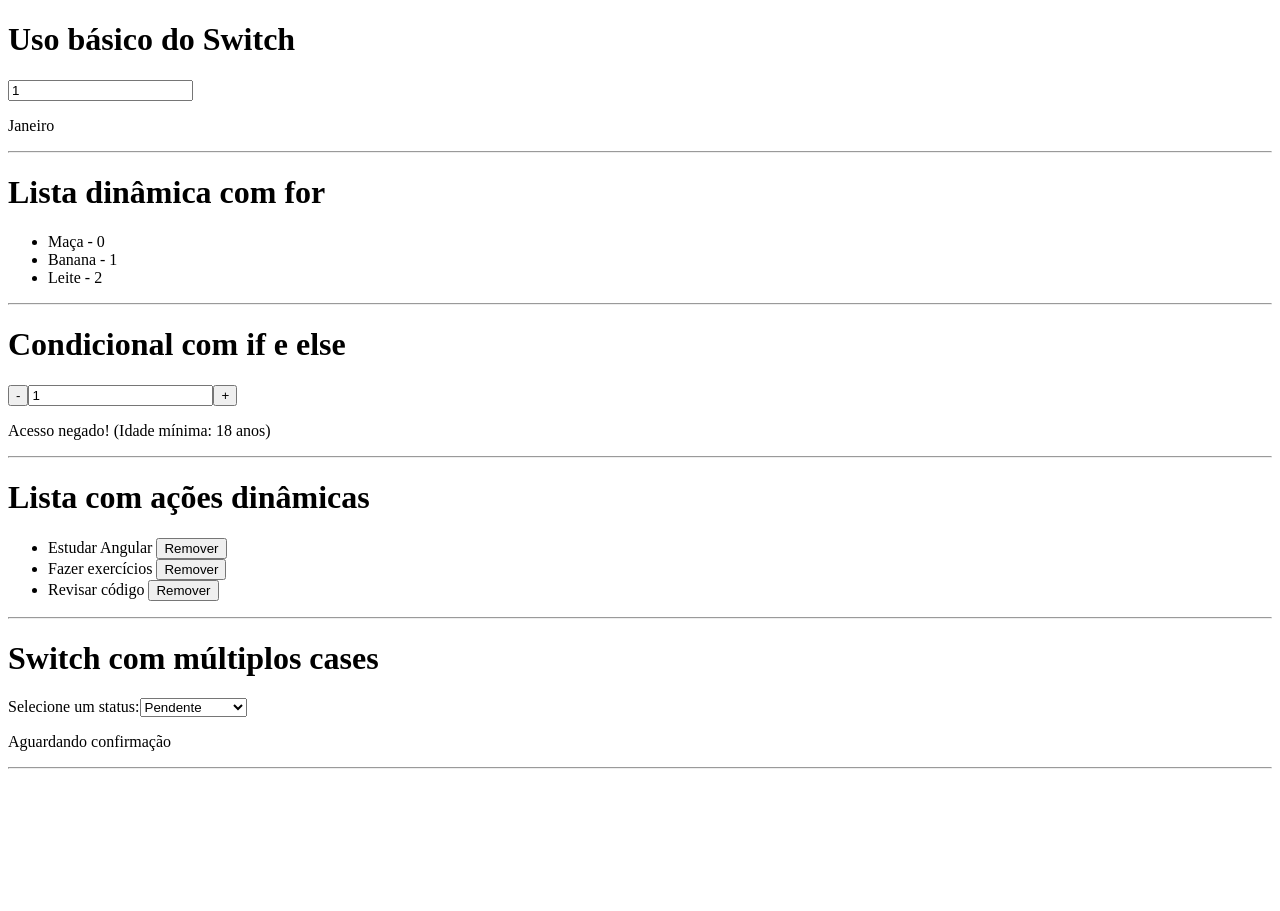
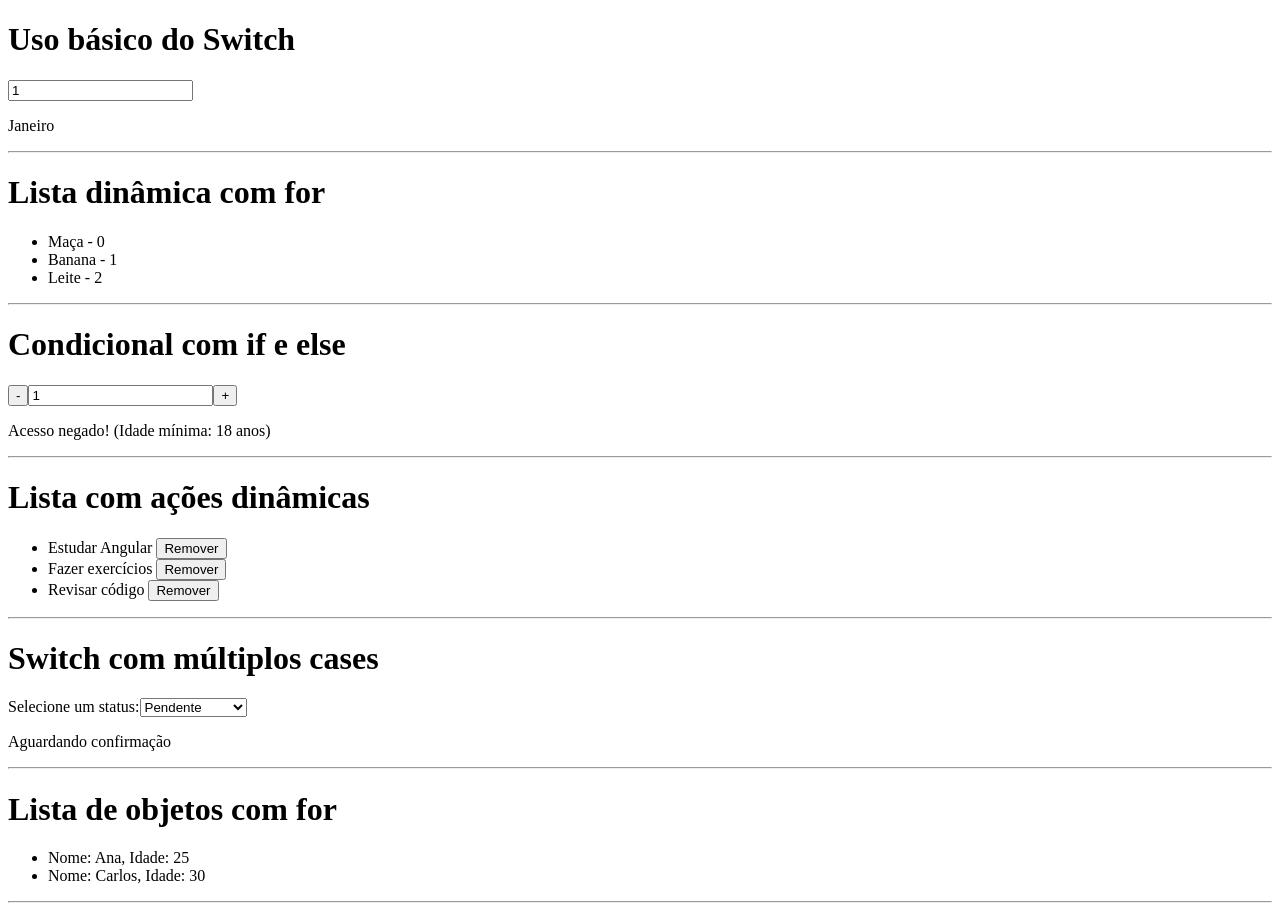
Before and after one commit to AmandaCornelsen/CP2_AT1-MWE, an Angular app: page / in a window 1280 px wide. Before the commit the page ends 800 px from the top, so only its background shows below. Built offline with nearby package versions, Linux system fonts and the light colour scheme.

Commit message:
Exercício 6 - Lista de objetos com for

```diff
--- a/src/app/app.component.html
+++ b/src/app/app.component.html
@@ -8,4 +8,6 @@
 <hr>
 <app-exercicio5/>
 <hr>
+<app-exercicio6/>
+<hr>
 <router-outlet />
--- a/src/app/app.component.ts
+++ b/src/app/app.component.ts
@@ -5,11 +5,12 @@ import { Exercicio2Component } from './components/exercicio2/exercicio2.componen
 import { Exercicio3Component } from './components/exercicio3/exercicio3.component';
 import { Exercicio4Component } from './components/exercicio4/exercicio4.component';
 import { Exercicio5Component } from './components/exercicio5/exercicio5.component';
+import { Exercicio6Component } from './components/exercicio6/exercicio6.component';
 
 @Component({
   selector: 'app-root',
   standalone: true,
-  imports: [RouterOutlet, Exercicio1Component, Exercicio2Component, Exercicio3Component, Exercicio4Component, Exercicio5Component],
+  imports: [RouterOutlet, Exercicio1Component, Exercicio2Component, Exercicio3Component, Exercicio4Component, Exercicio5Component, Exercicio6Component],
   templateUrl: './app.component.html',
   styleUrl: './app.component.css'
 })
--- a/src/app/components/exercicio6/exercicio6.component.html
+++ b/src/app/components/exercicio6/exercicio6.component.html
@@ -1 +1,9 @@
-<p>exercicio6 works!</p>
+<h1>Lista de objetos com for</h1>
+
+<ul>
+  @for(item of usuarios; track $index) {
+    <li>Nome: {{item.nome}}, Idade: {{item.idade}}</li>
+  } @empty {
+    <p>Não há itens na lista</p>
+  }
+</ul>
--- a/src/app/components/exercicio6/exercicio6.component.ts
+++ b/src/app/components/exercicio6/exercicio6.component.ts
@@ -1,12 +1,13 @@
+import { CommonModule } from '@angular/common';
 import { Component } from '@angular/core';
 
 @Component({
   selector: 'app-exercicio6',
   standalone: true,
-  imports: [],
+  imports: [CommonModule],
   templateUrl: './exercicio6.component.html',
   styleUrl: './exercicio6.component.css'
 })
 export class Exercicio6Component {
-
+  usuarios = [{nome: "Ana", idade: 25 }, {nome: "Carlos", idade: 30}];
 }
```
Also changed, not shown: 1 other file (tests, documents, lock files or other folders).
